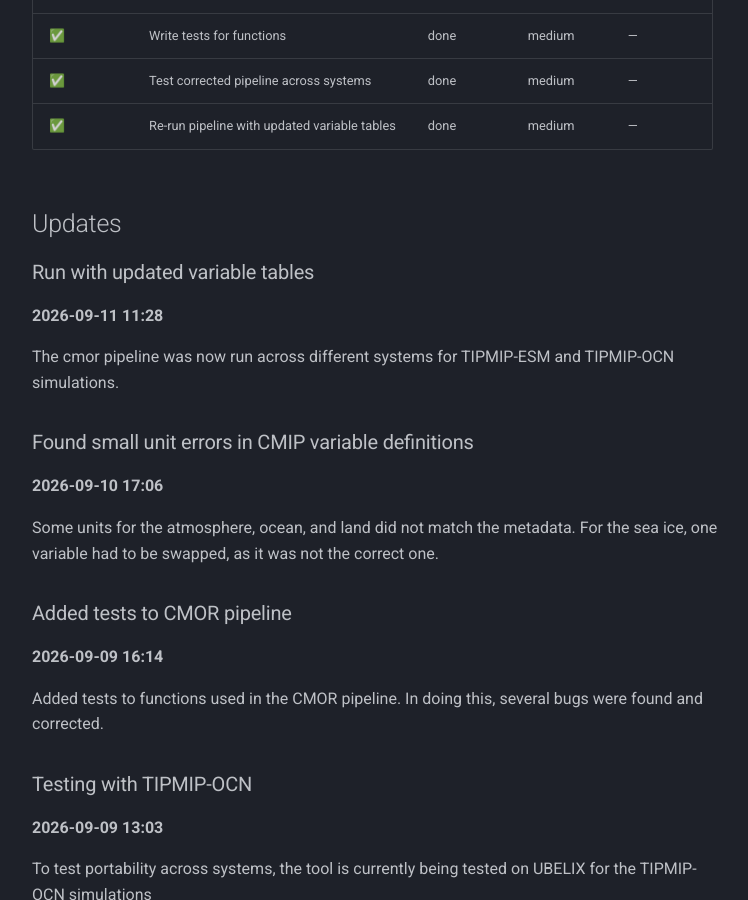
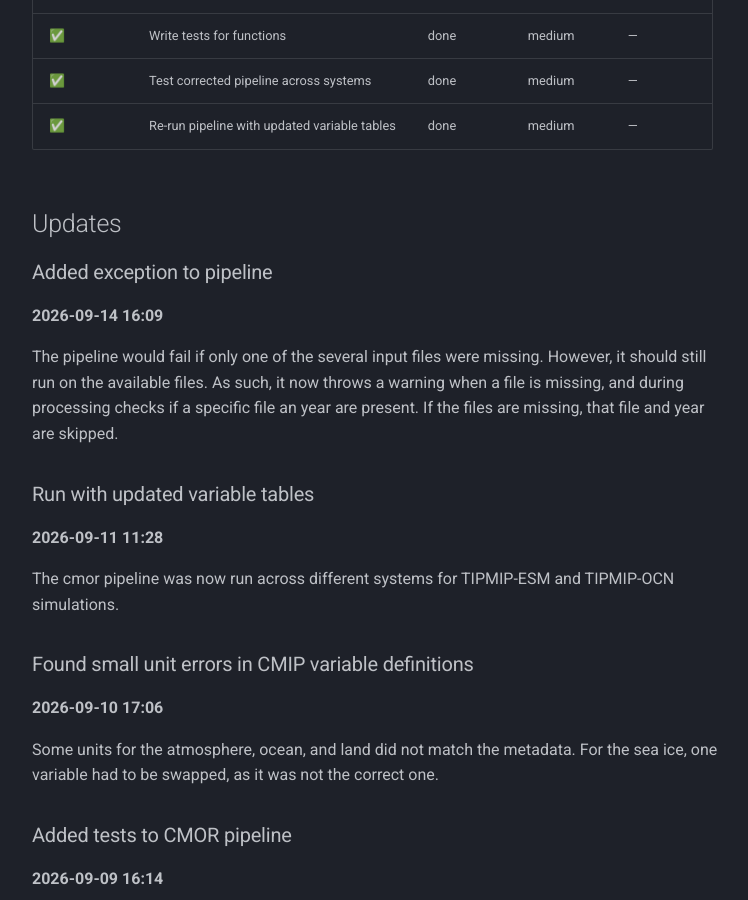
Before and after one commit to ursho2552/urs-research-atlas, an MkDocs documentation site: the page built from docs/projects/document-new-gfdl-esm2m-cmor-pipeline.md, in a window 1280 px wide and 900 px high, scrolled down 1137 px. Shown: the whole window, without its empty margins (262-1010 px from the left). Built offline with MkDocs 1.6.1 and Material for MkDocs 9.7.7, drawn with Linux system fonts in a browser that asks for light colours; some of the changed text lies outside the part shown.

Commit message:
Added addition to CMOR pipeline to increase usability with simulations that do not have the full set of output files

```diff
--- a/docs/projects/document-new-gfdl-esm2m-cmor-pipeline.md
+++ b/docs/projects/document-new-gfdl-esm2m-cmor-pipeline.md
@@ -5,7 +5,7 @@
 <span class="ra-badge ra-badge-completed">completed</span>
 
 **Area:** Climate data standardisation workflows
-**Updated:** 2026-09-11 11:29
+**Updated:** 2026-09-14 16:09
 **Tags:** `GFDL-ESM2M` `CMOR` `CMIP` `climate data` `NetCDF` `metadata` `Python`
 
 ## Summary
@@ -34,6 +34,16 @@ As the tool might be used in the future for other projects, it is important to w
 | ✅ | Re-run pipeline with updated variable tables | done | medium | — |
 
 ## Updates
+
+
+### Added exception to pipeline
+
+**2026-09-14 16:09**
+
+The pipeline would fail if only one of the several input files were missing. However, it should still run on the available files.
+As such, it now throws a warning when a file is missing, and during processing checks if a specific file an year are present. If the files are missing, that file and year are skipped.
+
+
 
 
 ### Run with updated variable tables
```
Also changed, not shown: content/projects/document-new-gfdl-esm2m-cmor-pipeline.yml (+8 -1 lines), docs/index.md (+6 -6 lines).
